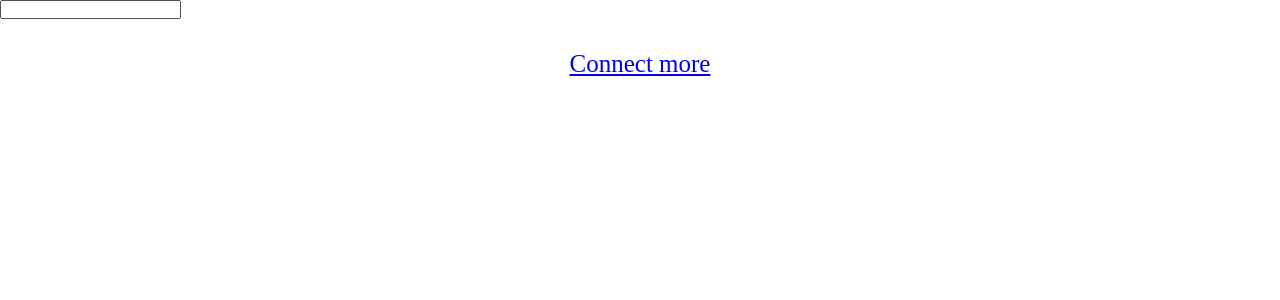
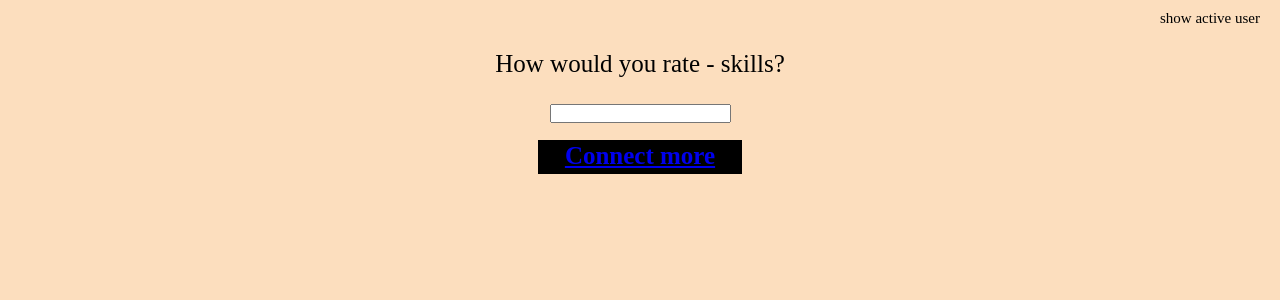
Before and after one commit to Geordy-Decena/Skillshare, a React (Create React App) app: page /results in a window 1280 px wide. Shown: the top 300 px of the page. Built offline with nearby package versions, Linux system fonts and the light colour scheme; no server answers.

Commit message:
results and delete playground

```diff
--- a/src/components/results.js
+++ b/src/components/results.js
@@ -5,7 +5,6 @@ import { BrowserRouter as Router, Route, Switch, Link } from 'react-router-dom';
 function Results() {
 
     const [isName, setName] = useState({text: ""});
-    //console.log(isName.text)
 
     function sendResult(e){
         const response = fetch('/userRating', {
@@ -25,38 +24,30 @@ function Results() {
     useEffect(() => {
         fetch('/userName').then(
             res => res.text()
-        ).then(data => {
-            console.log(data);
-            //setName(data.text);
-            //split this string in half? these two names here
-        });
+        ).then(data => console.log(data));
     }, [])
+    //setName(data.text);
+    //split this string in half? these two names here
+
 
     return (
         <Fragment >
-            <div clasName='results-page'>
+            <div className='results-page'>
+
+            <div className='active-user'>show active user</div>
             <div className='title'>
-                {/* How would would you rate {isName.text} skills? */}
+                How would you rate - skills?
                 </div>
 
-            <form class='contain-list'>
-                <input type="text" pattern="[0-9]*" onChange={(e)=>sendResult(e)} />
-                {/* <input type="checkbox" onClick={() => sendResult()}></input>
-                <p>Basic</p>
+            <div className='contain-input'>
+                <input type="text" onChange={(e)=>sendResult(e)} />
+            </div>
 
-                <input type="checkbox" onClick={() => sendResult()}></input>
-                <p>Intermediate</p>
-
-                <input type="checkbox" onClick={() => sendResult()}></input>
-                <p>Advance</p>
-
-                <input type="checkbox" />
-                <p>Expert</p> */}
-            </form>
-
+            <Link to="/connection">
             <div className='connect-more'>
-                <Link to="/connection">Connect more</Link>
+                <h1>Connect more</h1>
             </div>
+            </Link>
             </div>
         </Fragment>
     )
--- a/src/css/results.css
+++ b/src/css/results.css
@@ -1,20 +1,48 @@
 .results-page{
     background-color: #FCDEBE;
+    width: 100%;
+    height:100%;
+    position: absolute;
 }
 
-.contain-list{
-    width: 40px;
-    height: 50px;
+.active-user{
+    font-size: 15px;
+    float:right;
+    margin-right: 20px;
+    margin-top: 10px;
 }
 
-.top{
-    list-style-type: none;
+.title{
+    position:relative;
+    margin: auto;
+    font-size: 25px;
+    width: 400px;
+    height: 20px;
+    top: 50px;
+    text-align: center;
+}
+
+.contain-input{
+    text-align: center;
     position: relative;
-
+    top: 80px;
+    margin: auto;
+    width: 260px;
+    height: 20px;
+    font-size: 20px;
 }
 
 .connect-more{
+    position:relative;
+    margin: auto;
+    background-color: rgb(0, 0, 0);
+    width: 200px;
+    height:30px;
+    border:2px solid black;
+    top: 100px;
+}
+
+.connect-more h1{
+    text-align:center;
     font-size: 25px;
-    position: relative;
-    text-align: center;
 }
```
Also changed, not shown: 1 other file (tests, documents, lock files or other folders).
